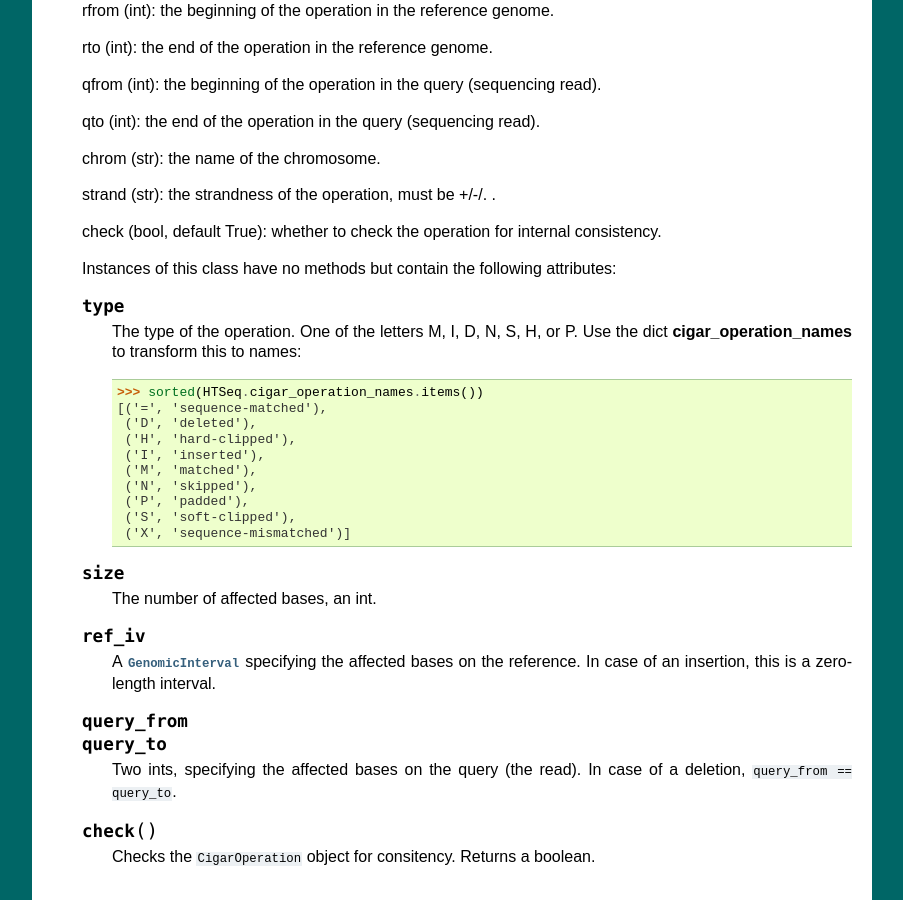
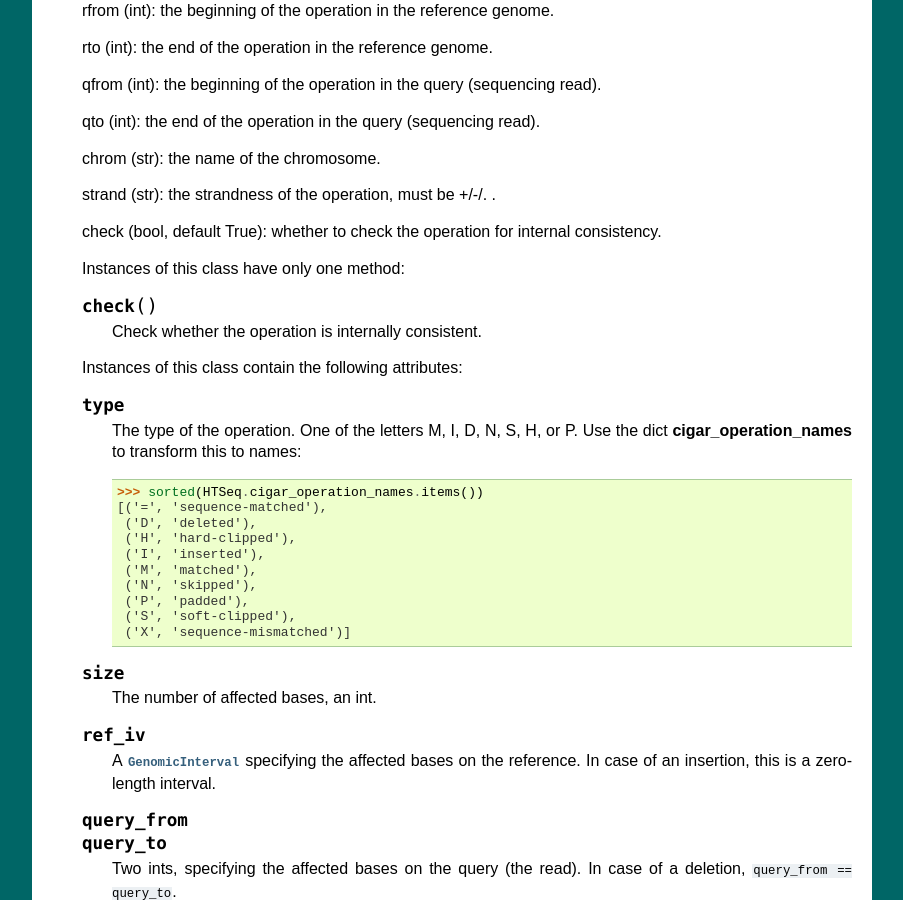
Before and after one commit to simon-anders/htseq, a Sphinx documentation site: the page built from python3/doc/alignments.rst, in a window 1280 px wide and 900 px high, scrolled down 5511 px. Shown: the whole window, without its empty margins (198-1101 px from the left). Built offline with Sphinx 7.4.7, drawn with Linux system fonts in a browser that asks for light colours; some of the changed text lies outside the part shown.

Commit message:
Better docs for CigarOperation #80 better version

```diff
--- a/python3/doc/alignments.rst
+++ b/python3/doc/alignments.rst
@@ -367,7 +367,13 @@ objects in the list.
 
    check (bool, default True): whether to check the operation for internal consistency.
 
-   Instances of this class have no methods but contain the following attributes:
+   Instances of this class have only one method:
+
+   .. method:: CigarOperation.check()
+
+      Check whether the operation is internally consistent.
+
+   Instances of this class contain the following attributes:
 
    .. attribute:: CigarOperation.type
 
```
